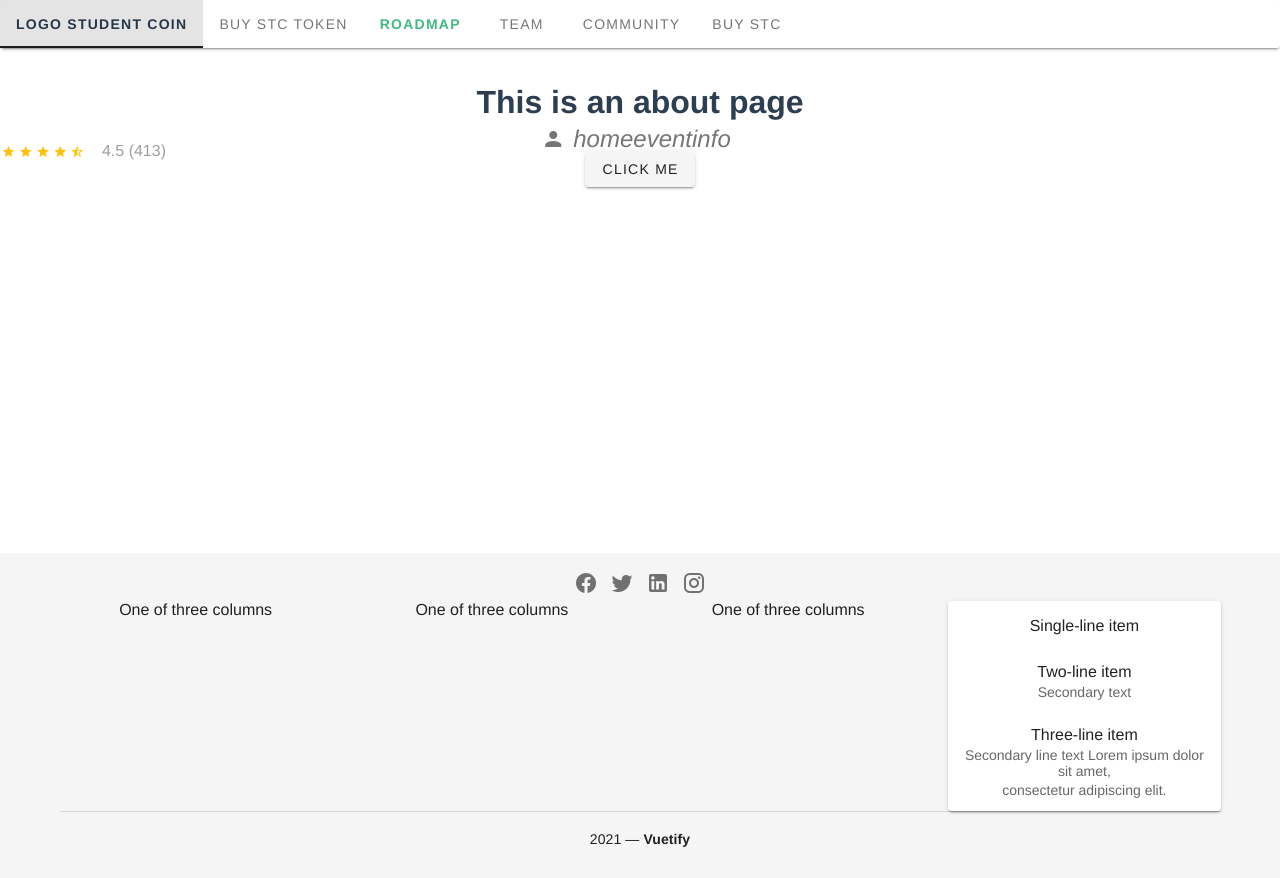
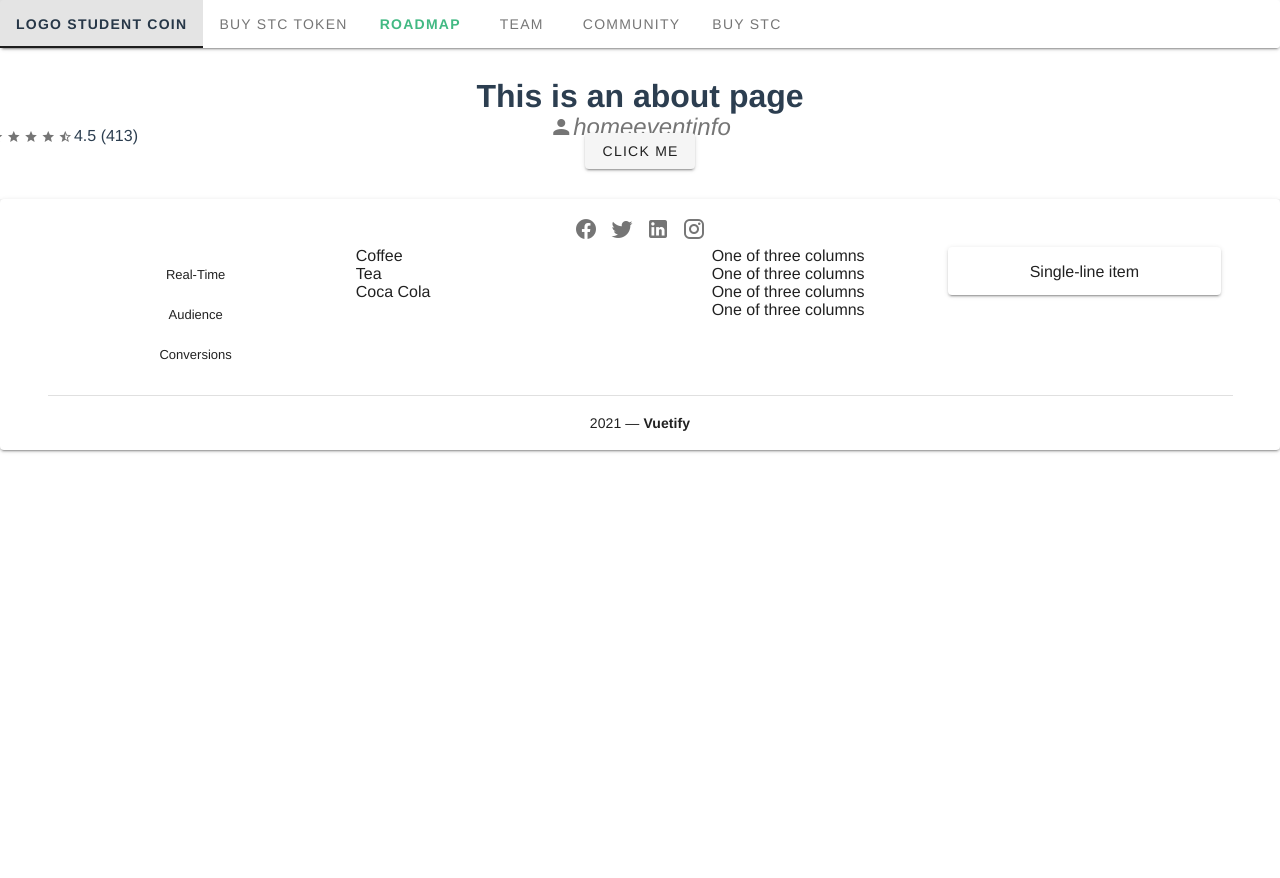
Before and after one commit to bulbulica2/electron, a Vue app: page /#/about in a window 1280 px wide. After the commit the page ends 800 px from the top, so only its background shows below. Built offline with nearby package versions, Linux system fonts and the light colour scheme.

Commit message:
Added navigation footer

```diff
--- a/src/App.vue
+++ b/src/App.vue
@@ -16,11 +16,11 @@ export default {
 };
 </script>
 
-<style scoped>
+<style>
 html, body {
-  margin:0;
+  margin: 0;
   padding: 0;
-  height:100%;
+  height: 100%;
 }
 
 #app {
--- a/src/components/FooterNavigation.vue
+++ b/src/components/FooterNavigation.vue
@@ -1,8 +1,12 @@
 <template>
   <v-footer
+      class="footer-navigator"
       light
       padless
-    class="footer-navigator"
+  >
+    <v-card
+        light
+        width="100%"
     >
       <v-container>
         <v-btn
@@ -17,51 +21,57 @@
         </v-btn>
         <v-row>
           <v-col sm="3">
-          One of three columns
+            <v-list dense>
+              <v-list-item-group
+                  color="primary"
+              >
+                <v-list-item
+                    v-for="(item, i) in items"
+                    :key="i"
+                >
+                  <v-list-item-content>
+                    <v-list-item-title v-text="item.text"></v-list-item-title>
+                  </v-list-item-content>
+                </v-list-item>
+              </v-list-item-group>
+            </v-list>
           </v-col>
           <v-col sm="3">
-          One of three columns
+            <ul class="ul-without-bullets">
+              <li>Coffee</li>
+              <li>Tea</li>
+              <li>Coca Cola</li>
+            </ul>
           </v-col>
           <v-col sm="3">
-          One of three columns
+            <p>One of three columns</p>
+            <p>One of three columns</p>
+            <p>One of three columns</p>
+            <p>One of three columns</p>
           </v-col>
           <v-col sm="3">
             <v-card
                 class="mx-auto"
-            tile
+                style="border: 0"
             >
               <v-list-item>
                 <v-list-item-content>
                   <v-list-item-title>Single-line item</v-list-item-title>
                 </v-list-item-content>
               </v-list-item>
-
-            <v-list-item two-line>
-              <v-list-item-content>
-                <v-list-item-title>Two-line item</v-list-item-title>
-                <v-list-item-subtitle>Secondary text</v-list-item-subtitle>
-              </v-list-item-content>
-            </v-list-item>
-
-            <v-list-item three-line>
-              <v-list-item-content>
-                <v-list-item-title>Three-line item</v-list-item-title>
-                <v-list-item-subtitle>
-                  Secondary line text Lorem ipsum dolor sit amet,
-                </v-list-item-subtitle>
-                <v-list-item-subtitle>
-                  consectetur adipiscing elit.
-                </v-list-item-subtitle>
-              </v-list-item-content>
-            </v-list-item>
             </v-card>
           </v-col>
         </v-row>
+        <v-row>
           <v-divider></v-divider>
+        </v-row>
+        <v-row>
           <v-card-text class="white--text">
             {{ new Date().getFullYear() }} — <strong>Vuetify</strong>
           </v-card-text>
+        </v-row>
       </v-container>
+    </v-card>
   </v-footer>
 </template>
 
@@ -76,15 +86,27 @@ export default {
         'mdi-linkedin',
         'mdi-instagram',
       ],
+      selectedItem: 1,
+      items: [
+        {text: 'Real-Time', icon: 'mdi-clock'},
+        {text: 'Audience', icon: 'mdi-account'},
+        {text: 'Conversions', icon: 'mdi-flag'},
+      ],
     };
   },
 };
 </script>
 
-<style scoped>
+<style>
 .footer-navigator {
   position: absolute;
+  width: 100%;
   bottom: 0;
-  width: 100%;
+  margin-top: 30px;
+}
+
+.ul-without-bullets {
+  list-style-type: none;
+  text-align: left;
 }
 </style>
--- a/src/components/HeaderNavigation.vue
+++ b/src/components/HeaderNavigation.vue
@@ -2,17 +2,21 @@
   <div id="nav">
     <v-card>
       <v-tabs
-        background-color="deep-purple accent-4"
-        center-active
-        centered
-        light
+          background-color="deep-purple accent-4"
+          center-active
+          centered
+          light
       >
-        <v-tab class="logo">
-          <router-link to="/">Logo Student Coin</router-link>
+        <v-tab class="logo" @v-on:click="location.href='/'">
+          <router-link to="/">
+            Logo Student Coin
+          </router-link>
         </v-tab>
         <v-tab>Buy STC Token</v-tab>
-        <v-tab>
-          <router-link to="/about">Roadmap</router-link>
+        <v-tab @v-on:click="location.href='/about'">
+          <router-link to="/about">
+            Roadmap
+          </router-link>
         </v-tab>
         <v-tab>Team</v-tab>
         <v-tab>Community</v-tab>
--- a/src/views/About.vue
+++ b/src/views/About.vue
@@ -1,5 +1,5 @@
 <template>
-  <v-app>
+  <div>
     <div class="about">
       <h1>This is an about page</h1>
       <v-icon>mdi-account</v-icon>
@@ -29,5 +29,5 @@
       >Click me
       </v-btn>
     </div>
-  </v-app>
+  </div>
 </template>
--- a/vue.config.js
+++ b/vue.config.js
@@ -1,3 +1,3 @@
 module.exports = {
-  lintOnSave: false,
+	lintOnSave: true,
 };
```
Lines whose indentation alone changed are shown as unchanged.
